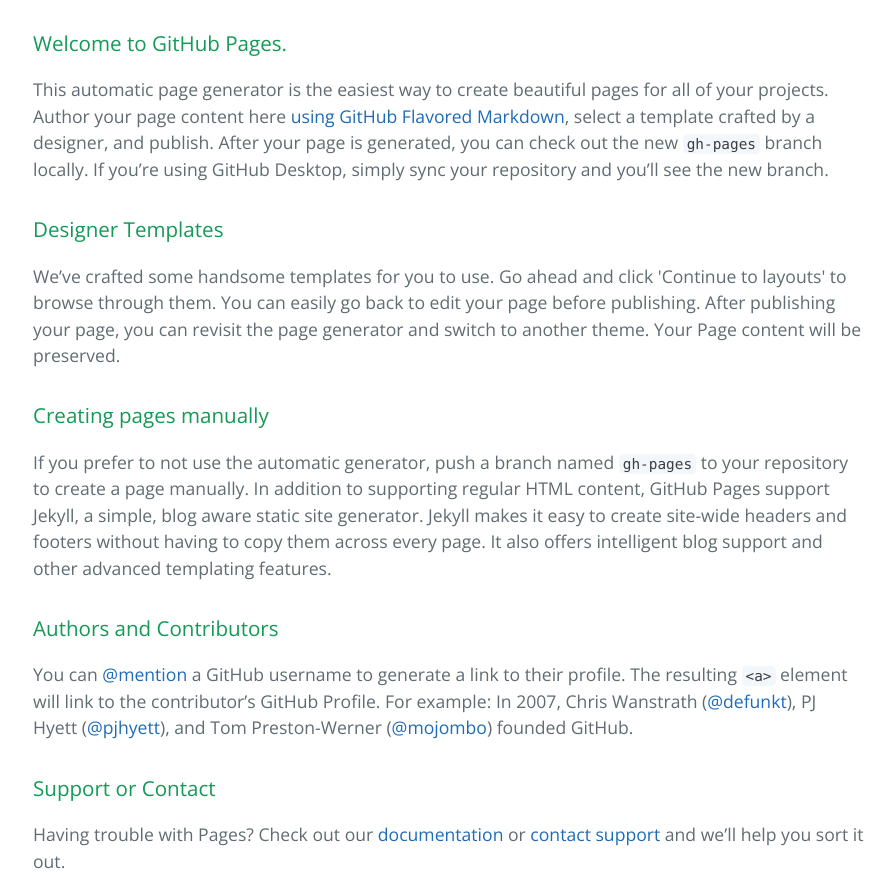
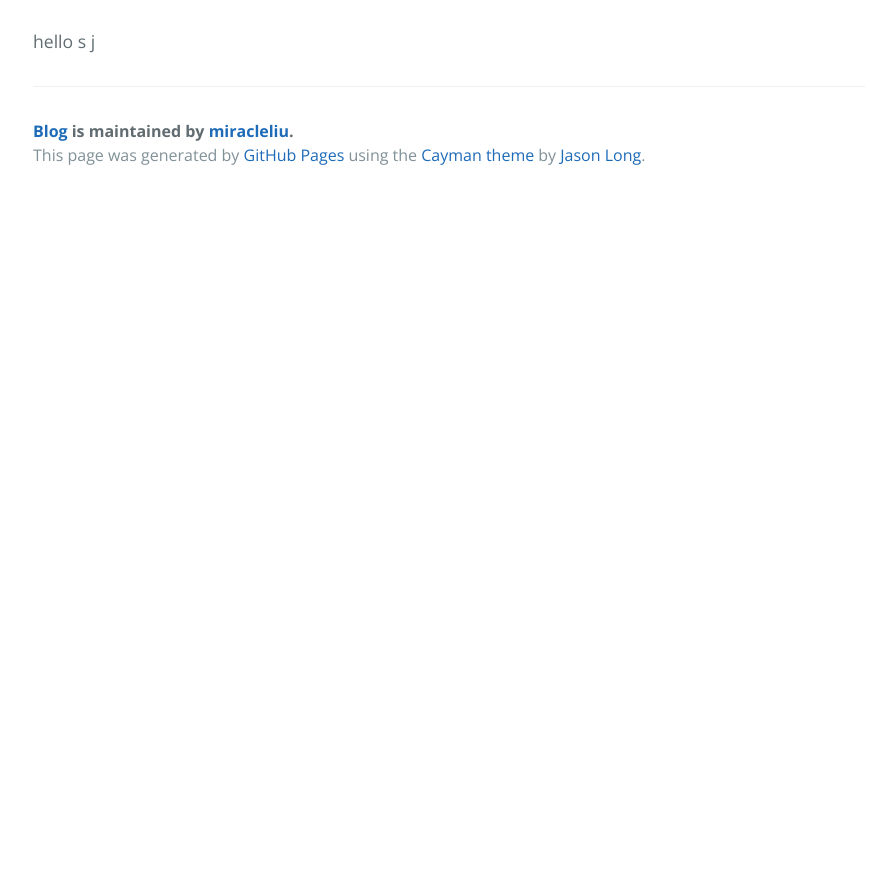
Before and after one commit to dainixiao/blog, a plain HTML site: page index.html in a window 1280 px wide. Shown: the part 340-1217 px from the top of the page, without its empty margins (191-1083 px from the left). After the commit the page ends 800 px from the top, so only its background shows below. Drawn offline with nearby package versions, Linux system fonts and the light colour scheme.

```diff
--- a/index.html
+++ b/index.html
@@ -19,30 +19,7 @@
     </section>
 
     <section class="main-content">
-      <h3>
-<a id="welcome-to-github-pages" class="anchor" href="#welcome-to-github-pages" aria-hidden="true"><span class="octicon octicon-link"></span></a>Welcome to GitHub Pages.</h3>
-
-<p>This automatic page generator is the easiest way to create beautiful pages for all of your projects. Author your page content here <a href="https://guides.github.com/features/mastering-markdown/">using GitHub Flavored Markdown</a>, select a template crafted by a designer, and publish. After your page is generated, you can check out the new <code>gh-pages</code> branch locally. If you’re using GitHub Desktop, simply sync your repository and you’ll see the new branch.</p>
-
-<h3>
-<a id="designer-templates" class="anchor" href="#designer-templates" aria-hidden="true"><span class="octicon octicon-link"></span></a>Designer Templates</h3>
-
-<p>We’ve crafted some handsome templates for you to use. Go ahead and click 'Continue to layouts' to browse through them. You can easily go back to edit your page before publishing. After publishing your page, you can revisit the page generator and switch to another theme. Your Page content will be preserved.</p>
-
-<h3>
-<a id="creating-pages-manually" class="anchor" href="#creating-pages-manually" aria-hidden="true"><span class="octicon octicon-link"></span></a>Creating pages manually</h3>
-
-<p>If you prefer to not use the automatic generator, push a branch named <code>gh-pages</code> to your repository to create a page manually. In addition to supporting regular HTML content, GitHub Pages support Jekyll, a simple, blog aware static site generator. Jekyll makes it easy to create site-wide headers and footers without having to copy them across every page. It also offers intelligent blog support and other advanced templating features.</p>
-
-<h3>
-<a id="authors-and-contributors" class="anchor" href="#authors-and-contributors" aria-hidden="true"><span class="octicon octicon-link"></span></a>Authors and Contributors</h3>
-
-<p>You can <a href="https://github.com/blog/821" class="user-mention">@mention</a> a GitHub username to generate a link to their profile. The resulting <code>&lt;a&gt;</code> element will link to the contributor’s GitHub Profile. For example: In 2007, Chris Wanstrath (<a href="https://github.com/defunkt" class="user-mention">@defunkt</a>), PJ Hyett (<a href="https://github.com/pjhyett" class="user-mention">@pjhyett</a>), and Tom Preston-Werner (<a href="https://github.com/mojombo" class="user-mention">@mojombo</a>) founded GitHub.</p>
-
-<h3>
-<a id="support-or-contact" class="anchor" href="#support-or-contact" aria-hidden="true"><span class="octicon octicon-link"></span></a>Support or Contact</h3>
-
-<p>Having trouble with Pages? Check out our <a href="https://help.github.com/pages">documentation</a> or <a href="https://github.com/contact">contact support</a> and we’ll help you sort it out.</p>
+      <p>hello s j</p>
 
       <footer class="site-footer">
         <span class="site-footer-owner"><a href="https://github.com/miracleliu/blog">Blog</a> is maintained by <a href="https://github.com/miracleliu">miracleliu</a>.</span>
```
Also changed, not shown: params.json (+1 -1 lines).
